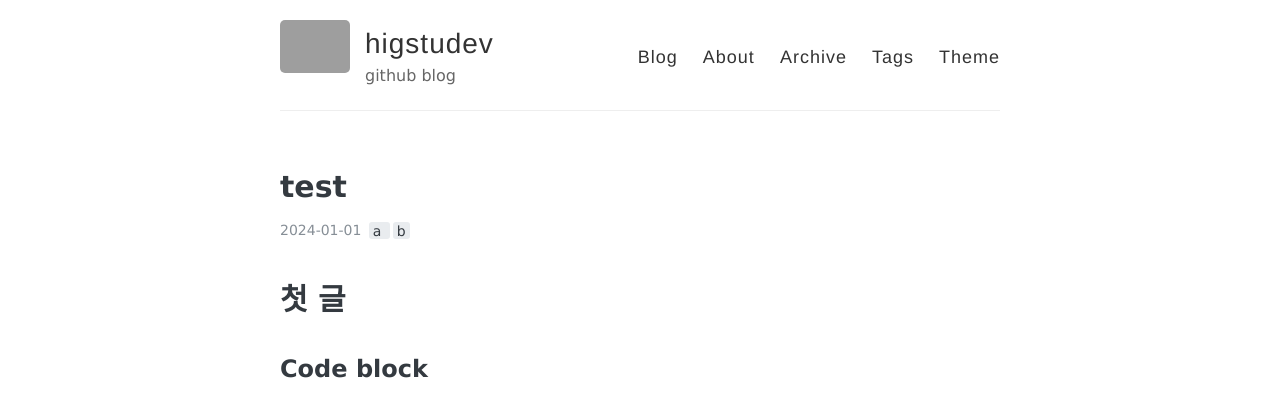
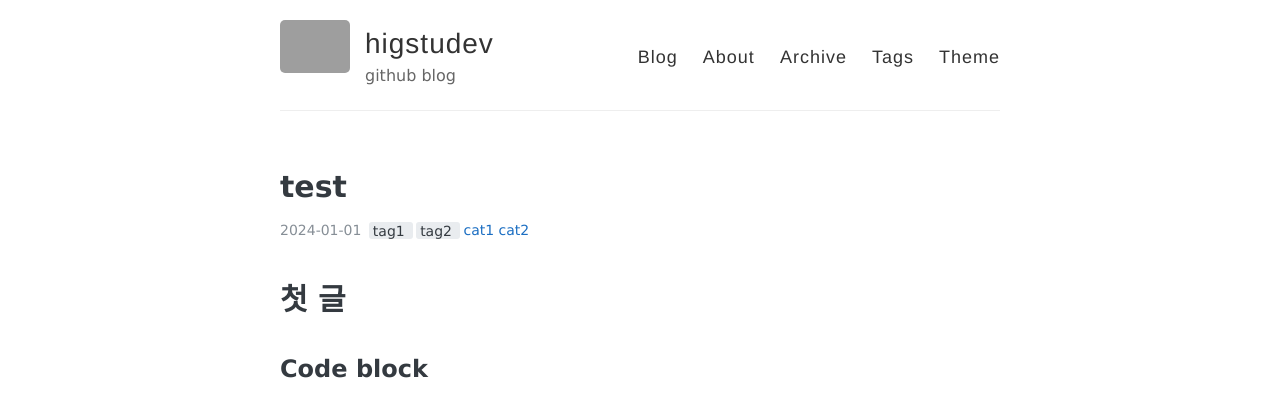
Before and after one commit to higstudev/higstudev.github.io, a Jekyll site: the page built from _posts/2024-01-01-first-post.md, in a window 1280 px wide. Shown: the top 405 px of the page. Built offline with Jekyll 4.4.1, drawn with Linux system fonts in a browser that asks for light colours; grey boxes are pictures that could not be loaded.

Commit message:
Update 2024-01-01-first-post.md

```diff
--- a/_posts/2024-01-01-first-post.md
+++ b/_posts/2024-01-01-first-post.md
@@ -1,7 +1,8 @@
 ---
 layout: post
 title: "test"
-tags: ["a", "b"]
+tags: ["tag1", "tag2"]
+categories: ["cat1", "cat2"]
 comments: true
 ---
 # 첫 글
```
